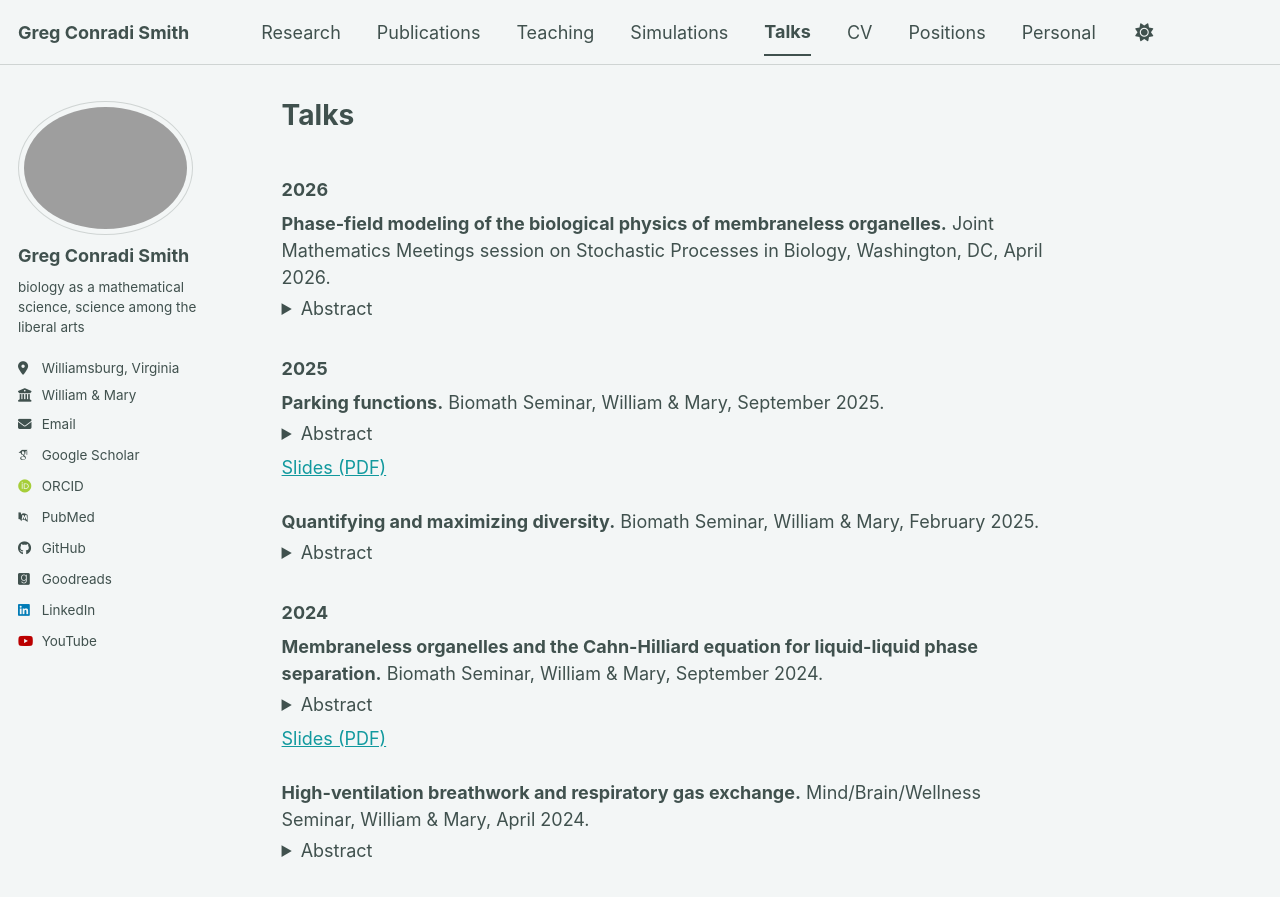
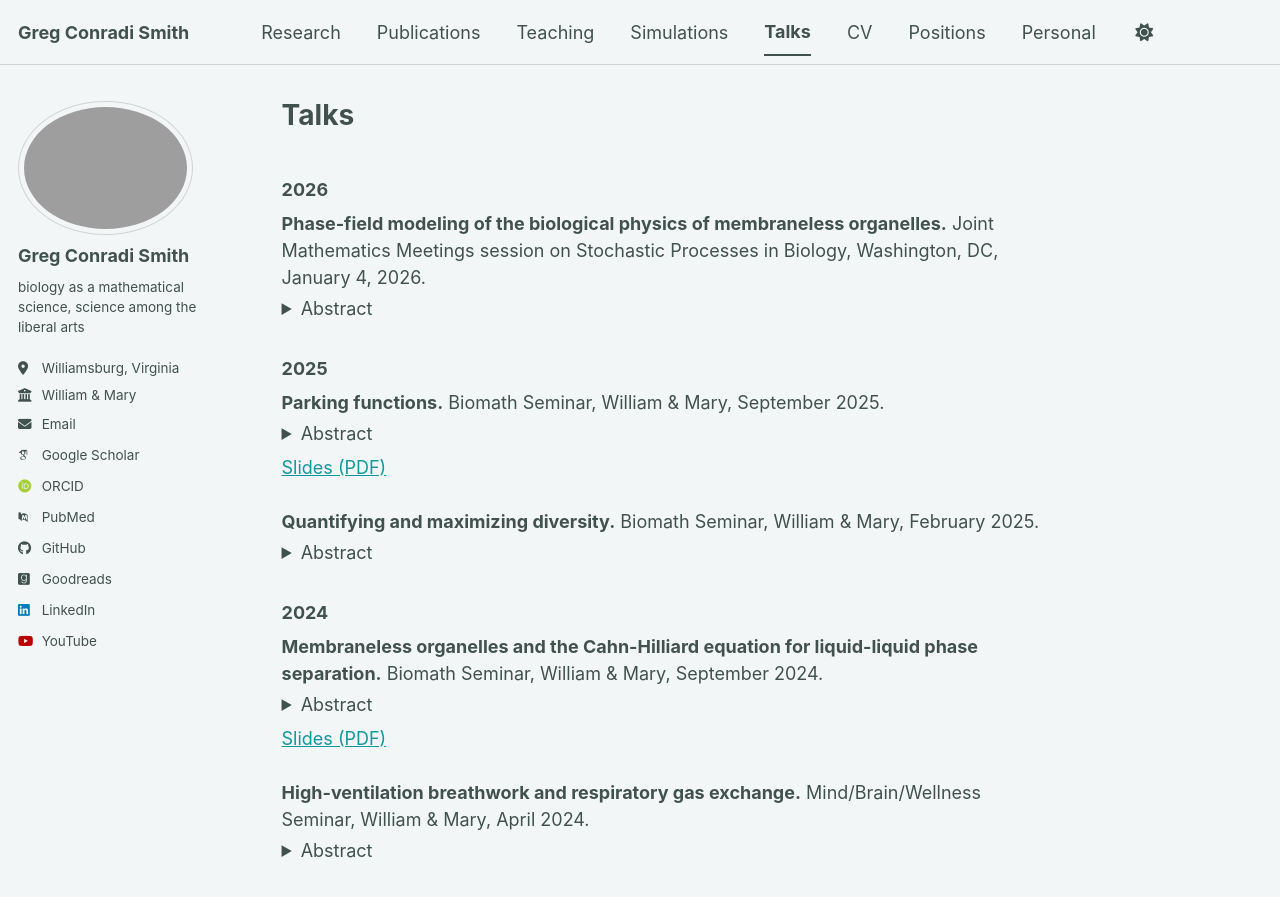
Before and after one commit to gregconradismith/gregconradismith.github.io, a Jekyll site: the page built from _pages/talks.md, in a window 1280 px wide and 900 px high. Shown: the top 897 px of the window. Built offline with Jekyll 4.4.1, drawn with Linux system fonts in a browser that asks for light colours; some web fonts are replaced; a script bundle is joined from its source files by our own code; library files that are not in the unit come from our copies.

Commit message:
Correct date of 2026 Joint Mathematics Meetings talk

```diff
--- a/_pages/talks.md
+++ b/_pages/talks.md
@@ -9,7 +9,7 @@ author_profile: true
 
 <div class="talk" markdown="1">
 
-**Phase-field modeling of the biological physics of membraneless organelles.** Joint Mathematics Meetings session on Stochastic Processes in Biology, Washington, DC, April 2026.
+**Phase-field modeling of the biological physics of membraneless organelles.** Joint Mathematics Meetings session on Stochastic Processes in Biology, Washington, DC, January 4, 2026.
 
 <details markdown="1">
 <summary>Abstract</summary>
```
